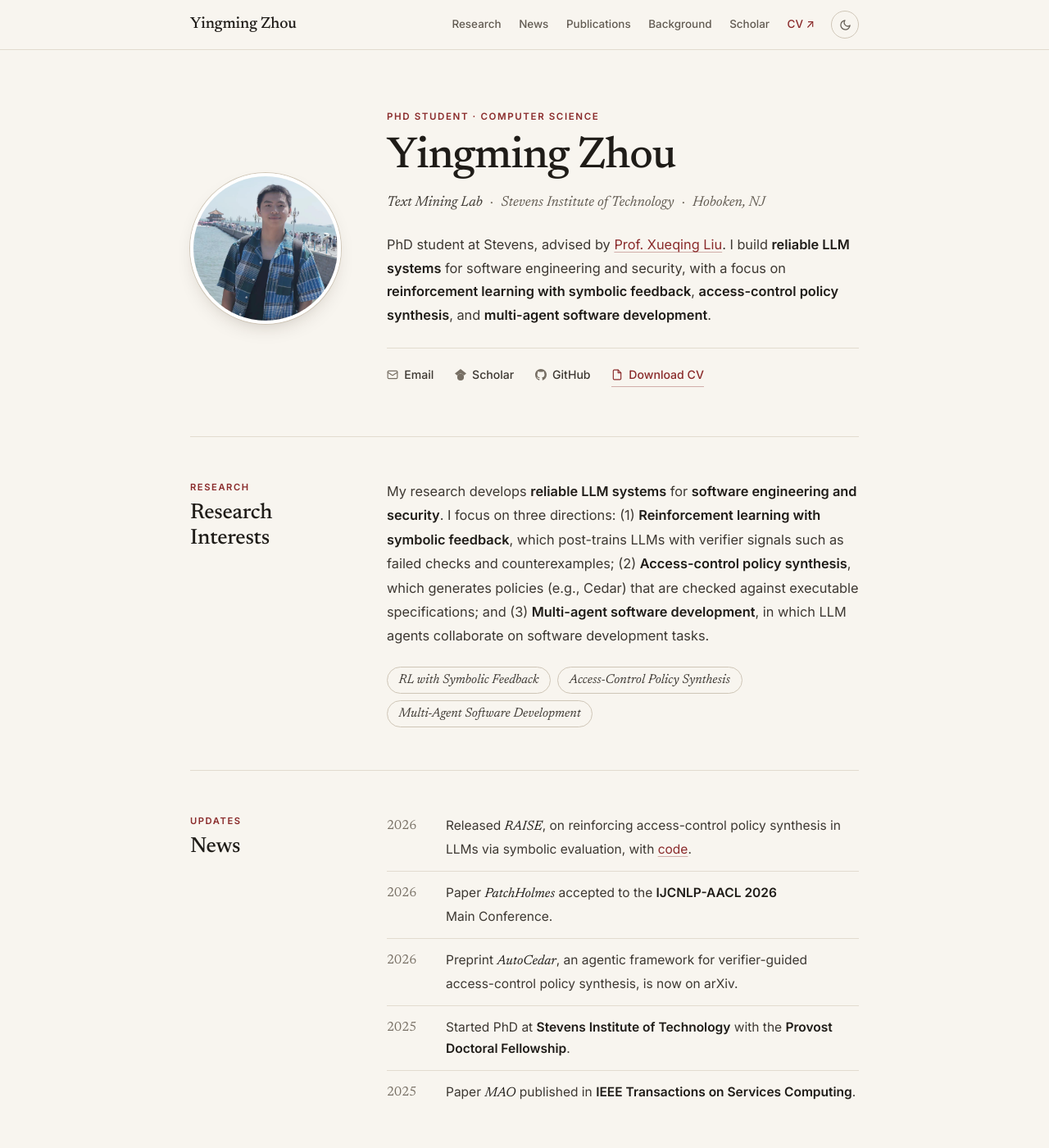
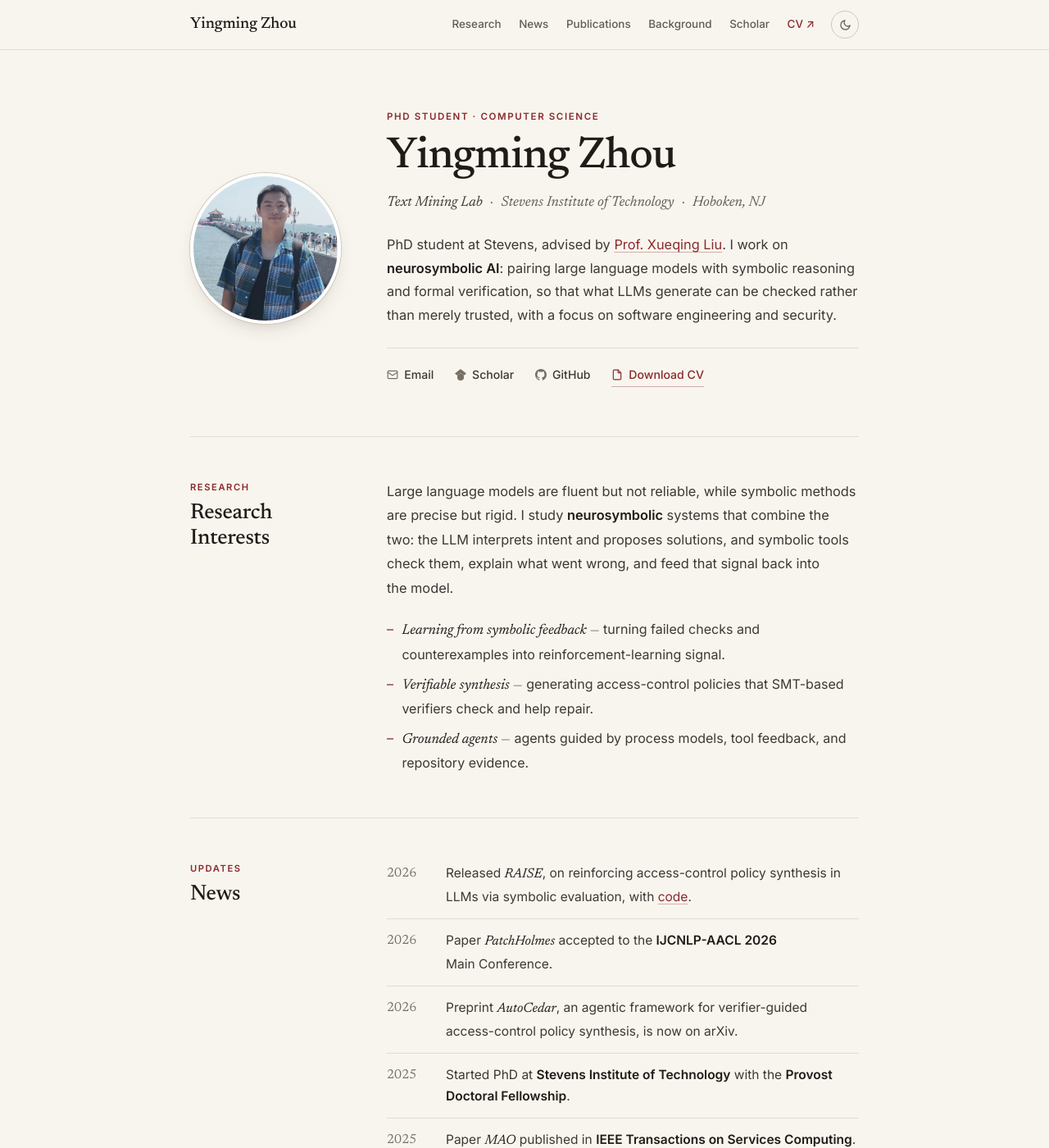
Before and after one commit to Aizhouym/Aizhouym.github.io, a Jekyll site: the page built from _pages/about.md, in a window 1280 px wide and 1400 px high. Shown: the whole window at 82% size. Built offline with Jekyll 4.4.1, drawn with Linux system fonts in a browser that asks for light colours; a script that is not in the unit is left out.

Commit message:
Reframe research interests around neurosymbolic AI
Header bio now states the neurosymbolic focus. The Research Interests
section is a short framing paragraph plus three one-line directions
(learning from symbolic feedback, verifiable synthesis, grounded agents),
replacing the old paragraph and tag pills at about the same height.

Co-Authored-By: Claude Opus 5.5 <noreply@anthropic.com>
Claude-Session: https://claude.ai/code/session_01A2o8d8xHoUGugF7ukauLHT

```diff
--- a/_layouts/homepage.html
+++ b/_layouts/homepage.html
@@ -310,19 +310,28 @@
       font-size: 1.02rem;
       line-height: 1.8;
       margin-bottom: 1.4rem;
+      text-wrap: pretty;
     }
-    .tags { display: flex; flex-wrap: wrap; gap: .5rem; }
-    .tag {
+    .research-list { list-style: none; display: grid; gap: .55rem; }
+    .research-list li {
+      position: relative;
+      padding-left: 1.15rem;
+      font-size: 1rem;
+      line-height: 1.7;
+      color: var(--ink-2);
+    }
+    .research-list li::before {
+      content: "–";
+      position: absolute; left: 0; top: 0;
+      color: var(--accent);
+    }
+    .research-label {
       font-family: var(--serif);
       font-style: italic;
-      font-size: .98rem;
-      line-height: 1.3;
-      color: var(--ink-2);
-      padding: .3rem .85rem .35rem;
-      border: 1px solid var(--rule-strong);
-      border-radius: 999px;
-      background: transparent;
+      font-size: 1.08rem;
+      color: var(--ink);
     }
+    .research-label::after { content: " —"; font-style: normal; color: var(--faint); }
 
     /* ── News ──────────────────────────────────────────────── */
     .news-list { list-style: none; }
@@ -685,10 +694,9 @@
       <p class="profile-bio">
         PhD student at Stevens, advised by
         <a href="https://liususan091219.github.io/" target="_blank">Prof.&nbsp;Xueqing&nbsp;Liu</a>.
-        I build <strong>reliable LLM systems</strong> for software engineering and security,
-        with a focus on <strong>reinforcement learning with symbolic feedback</strong>,
-        <strong>access-control policy synthesis</strong>, and
-        <strong>multi-agent software development</strong>.
+        I work on <strong>neurosymbolic AI</strong>: pairing large language models with symbolic
+        reasoning and formal verification, so that what LLMs generate can be checked rather than
+        merely trusted, with a focus on software engineering and security.
       </p>
       <div class="profile-links">
         {% if site.author.email %}
@@ -725,20 +733,19 @@
     </div>
     <div class="section-body">
       <p class="research-text">
-        My research develops <strong>reliable LLM systems</strong> for
-        <strong>software engineering and security</strong>. I focus on three directions:
-        (1) <strong>Reinforcement learning with symbolic feedback</strong>, which post-trains LLMs
-        with verifier signals such as failed checks and counterexamples;
-        (2) <strong>Access-control policy synthesis</strong>, which generates policies
-        (e.g., Cedar) that are checked against executable specifications; and
-        (3) <strong>Multi-agent software development</strong>, in which LLM agents
-        collaborate on software development tasks.
+        Large language models are fluent but not reliable, while symbolic methods are precise but
+        rigid. I study <strong>neurosymbolic</strong> systems that combine the two: the LLM
+        interprets intent and proposes solutions, and symbolic tools check them, explain what went
+        wrong, and feed that signal back into the model.
       </p>
-      <div class="tags">
-        <span class="tag">RL with Symbolic Feedback</span>
-        <span class="tag">Access-Control Policy Synthesis</span>
-        <span class="tag">Multi-Agent Software Development</span>
-      </div>
+      <ul class="research-list">
+        <li><span class="research-label">Learning from symbolic feedback</span> turning failed
+          checks and counterexamples into reinforcement-learning signal.</li>
+        <li><span class="research-label">Verifiable synthesis</span> generating access-control
+          policies that SMT-based verifiers check and help repair.</li>
+        <li><span class="research-label">Grounded agents</span> agents guided by process models,
+          tool feedback, and repository evidence.</li>
+      </ul>
     </div>
   </section>
 
```
